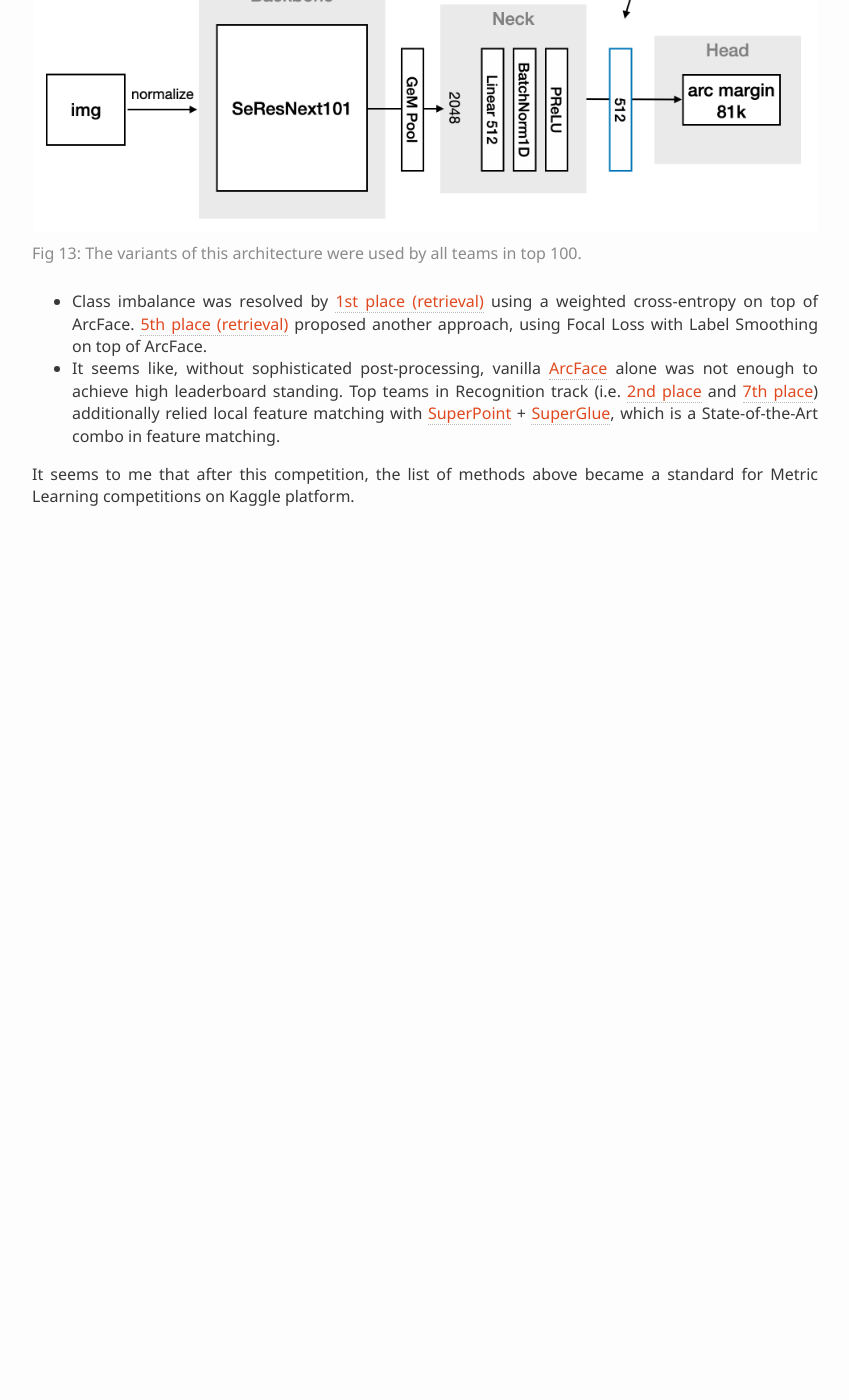
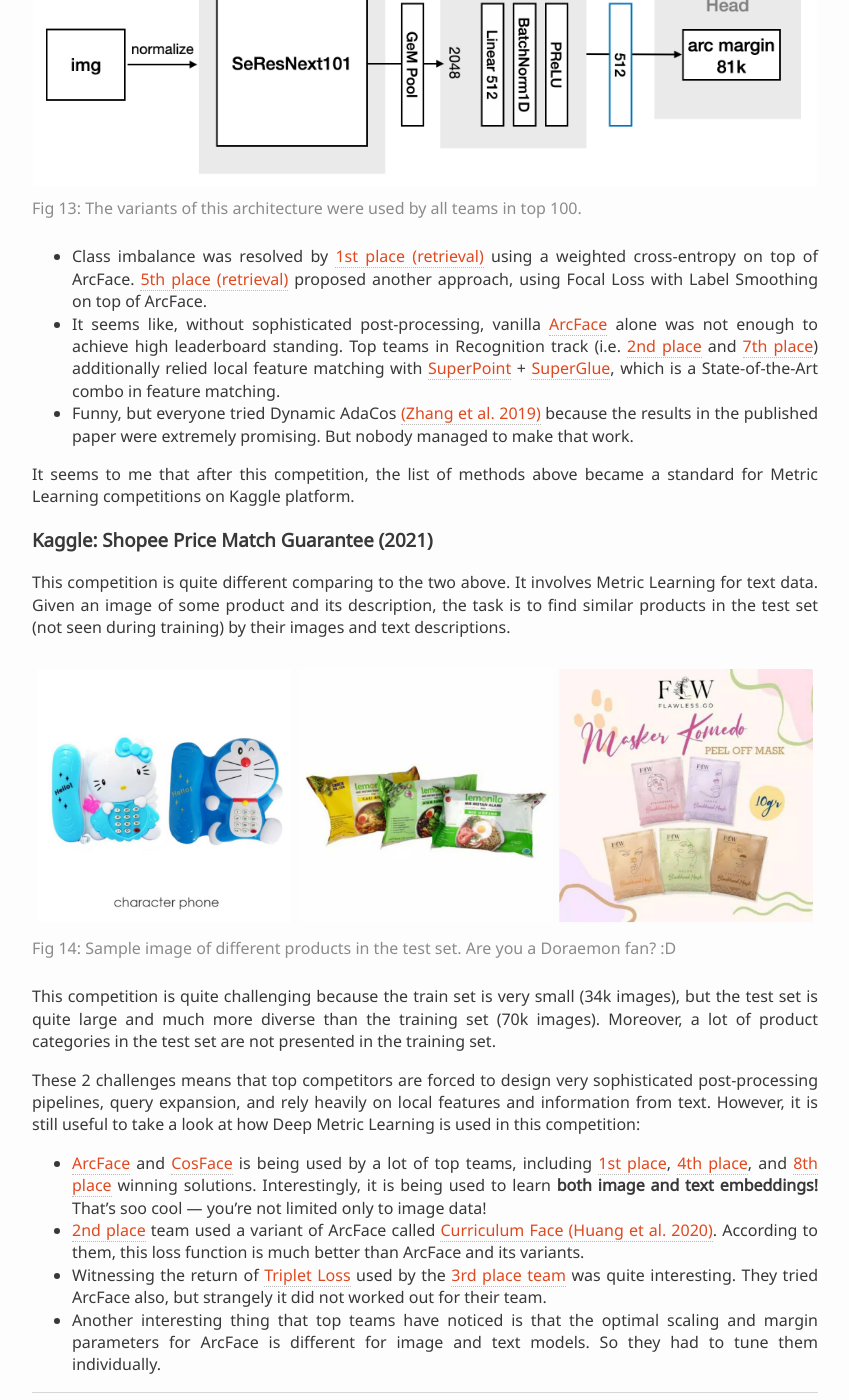
Before and after one commit to hav4ik/hav4ik.github.io, a Jekyll site: the page built from articles/_posts/2020-12-11-deep-metric-learning-survey.md, in a window 1280 px wide and 1400 px high, scrolled down 17209 px. Shown: the whole window, without its empty margins (215-1064 px from the left). Built offline with Jekyll 4.4.1, drawn with Linux system fonts in a browser that asks for light colours; nearby versions of some CDN libraries; formulas are drawn with MathJax 3; comment, search, counter and statistics services are not loaded; before the commit the page ends 17839 px from its top, so only the background shows below that; some of the changed text lies outside the part shown.

Commit message:
Finished full draft

```diff
--- a/articles/_posts/2020-12-11-deep-metric-learning-survey.md
+++ b/articles/_posts/2020-12-11-deep-metric-learning-survey.md
@@ -65,12 +65,9 @@
 - [Getting Practical: a Case Study of Real-World Problems](#getting-practical)
   - [Kaggle: Humpback Whale Challenge (2019)](#humpback-whale-challenge)
   - [Kaggle: Google Landmarks Challenge (2020)](#google-landmarks-challenge)
-  - [Tricks to Make Things Work](#)
+  - [Kaggle: Shopee Price Match Guarantee (2021)](#shopee-price-match)
 
-- [Conclusion](#)
-  - [So, which method is State-of-the-Art?](#)
-- [References](#)
-
+- [So, which method is State-of-the-Art?](#what-is-sota)
 
 
 ---------------------------------------------------------------------------------
@@ -775,6 +772,7 @@
 
 - Class imbalance was resolved by [1st place (retrieval)][glret2020_1st_place] using a weighted cross-entropy on top of ArcFace. [5th place (retrieval)][glret2020_5th_place] proposed another approach, using Focal Loss with Label Smoothing on top of ArcFace.
 - It seems like, without sophisticated post-processing, vanilla [ArcFace](#arcface) alone was not enough to achieve high leaderboard standing. Top teams in Recognition track (i.e. [2nd place][glrec2020_2nd_place] and [7th place][glrec2020_7th_place]) additionally relied local feature matching with [SuperPoint][superpoint] + [SuperGlue][superglue], which is a State-of-the-Art combo in feature matching.
+- Funny, but everyone tried Dynamic AdaCos [(Zhang et al. 2019)][adacos_paper] because the results in the published paper were extremely promising. But nobody managed to make that work.
 
 It seems to me that after this competition, the list of methods above became a standard for Metric Learning competitions on Kaggle platform.
 
@@ -790,3 +788,48 @@
 [gap_pooling]: https://paperswithcode.com/method/global-average-pooling
 [superpoint]: https://arxiv.org/abs/1712.07629
 [superglue]: https://arxiv.org/abs/1911.11763
+
+
+<a name="shopee-price-match"></a>
+### Kaggle: Shopee Price Match Guarantee (2021)
+
+This competition is quite different comparing to the two above. It involves Metric Learning for text data. Given an image of some product and its description, the task is to find similar products in the test set (not seen during training) by their images and text descriptions.
+
+<a name="fig-shopee-intro"></a>
+{% capture imblock_shopee_intro %}
+    {{ site.url }}/articles/images/2020-12-11-deep-metric-learning-survey/shopee_intro.png
+{% endcapture %}
+{% capture imcaption_shopee_intro %}
+  Fig 14: Sample image of different products in the test set. Are you a Doraemon fan? :D
+{% endcapture %}
+{% include gallery images=imblock_shopee_intro cols=1 caption=imcaption_shopee_intro %}
+
+This competition is quite challenging because the train set is very small (34k images), but the test set is quite large and much more diverse than the training set (70k images). Moreover, a lot of product categories in the test set are not presented in the training set.
+
+These 2 challenges means that top competitors are forced to design very sophisticated post-processing pipelines, query expansion, and rely heavily on local features and information from text. However, it is still useful to take a look at how Deep Metric Learning is used in this competition:
+
+- [ArcFace](#arcface) and [CosFace](#cosface) is being used by a lot of top teams, including [1st place][shopee_1st_place], [4th place][shopee_4th_place], and [8th place][shopee_8th_place] winning solutions. Interestingly, it is being used to learn **both image and text embeddings!** That's soo cool &mdash; you're not limited only to image data!
+- [2nd place][shopee_2nd_place] team used a variant of ArcFace called [Curriculum Face (Huang et al. 2020)][curricular_face]. According to them, this loss function is much better than ArcFace and its variants.
+- Witnessing the return of [Triplet Loss](#triplet-loss) used by the [3rd place team][shopee_3rd_place] was quite interesting. They tried ArcFace also, but strangely it did not worked out for their team.
+- Another interesting thing that top teams have noticed is that the optimal scaling and margin parameters for ArcFace is different for image and text models. So they had to tune them individually.
+
+[shopee_1st_place]: https://www.kaggle.com/c/shopee-product-matching/discussion/238136
+[shopee_2nd_place]: https://www.kaggle.com/c/shopee-product-matching/discussion/238022
+[shopee_3rd_place]: https://www.kaggle.com/c/shopee-product-matching/discussion/238515
+[shopee_4th_place]: https://www.kaggle.com/c/shopee-product-matching/discussion/238295
+[shopee_5th_place]: https://www.kaggle.com/c/shopee-product-matching/discussion/238078
+[shopee_8th_place]: https://www.kaggle.com/c/shopee-product-matching/discussion/238125
+[curricular_face]: https://arxiv.org/pdf/2004.00288.pdf
+
+
+-----------------------------------------------------------------------------
+
+
+<a name="what-is-sota"></a>
+## So, which method is State-of-the-Art?
+
+It really depends on your specific task and your data. As of now, I would recommend the following:
+- If you don't have much data, [Triplet Loss](#triplet-loss) might still be a solid option. The 3rd place on [Shopee Price Match Guarantee Challenge](#shopee-price-match) clearly demonstrated that.
+- Otherwise, [ArcFace](#arcface) and its variants is definitely the way to go, as demonstrated by top performers of recent competitions on Kaggle. If you data has a large intra-class variability and a long tail of rare classes, [Sub-Center ArcFace](#subcenter-arcface) + [Dynamic Margin](#afdynmargin) is definitely the method you need to consider. Don't forget to use [GeM][gem_pooling] and follow the architecture as shown in [Fig. 13](#fig-net-gem-af).
+
+I will try to keep this blog post updated with the latest State-of-the-Art methods.
```
Also changed, not shown: articles/images/2020-12-11-deep-metric-learning-survey/shopee_intro.png (added).
